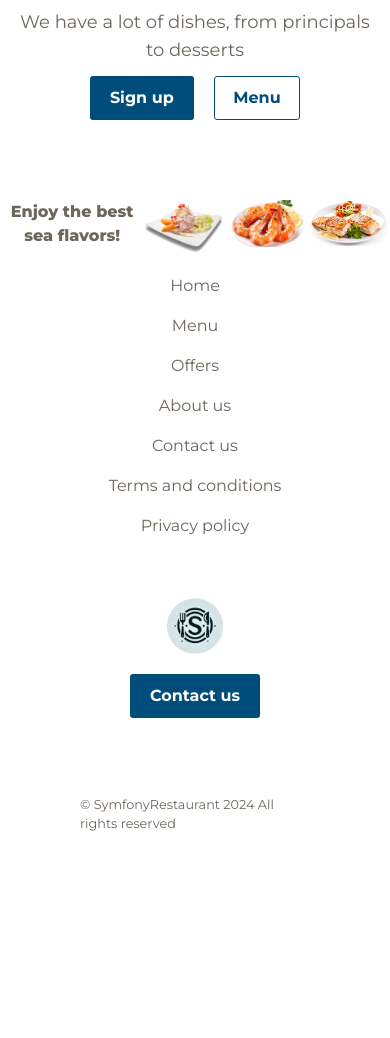
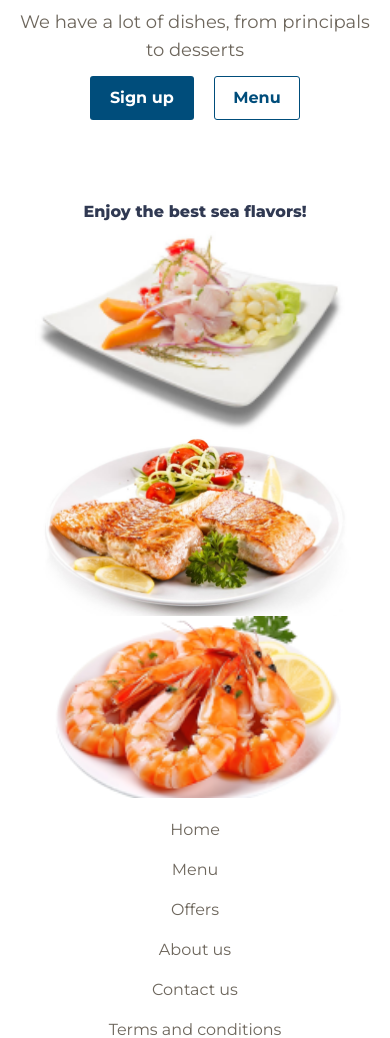
Before and after one commit to oliverdev75/daw2-store, a PHP site: page / in a window 390 px wide; the page is wider, and only the part inside the window is pictured. Shown: the part 332-1370 px from the top of that part. Before the commit the page ends 1163 px from the top of that part, so only its background shows below. Run offline with PHP 8.4, Linux system fonts and the light colour scheme; some libraries are stand-ins or nearby versions.

Commit message:
Landing second section missing responsive

```diff
--- a/app/views/site/index.php
+++ b/app/views/site/index.php
@@ -1,6 +1,6 @@
 <section class="py-20 lg:p-0 grid lg:grid-rows-1 lg:grid-cols-2 lg:gap-5 items-start">
     <div class="w-full lg:w-fit h-full grid lg:grid-cols-1 justify-center lg:justify-start content-center auto-rows-min gap-y-5 text-center md:text-left">
-        <h1 class="text-[2rem] lg:text-6xl text-white lg:text-[#303952]">Reach the infinite with our dishes variety</h1>
+        <h1 class="text-[2rem] lg:text-6xl text-white text-[#303952]">Reach the infinite with our dishes variety</h1>
         <div class="w-full lg:w-fit px-3 lg:p-0 grid lg:grid-rows-2 auto-rows-max gap-y-3 lg:gap-y-2 text-center lg:text-start">
             <p class="text-lg lg:text-2xl">We have a lot of dishes, from principals to desserts</p>
             <div class="w-full lg:w-fit grid grid-flow-col auto-rows-max auto-cols-max justify-center lg:justify-start gap-x-5">
@@ -13,9 +13,11 @@
         <img class="object-contain" src="<?= $this->image('cat_space') ?>" alt="Astronaut cat in space">
     </div>
 </section>
-<section class="lg:py-20 grid lg:grid-rows-3 lg:grid-cols-2 auto-rows-max grid-flow-col justify-items-center">
-    <h3 class="lg:row-start-1 lg:col-span-2 lg:text-5xl h-fit text-center">Enjoy the best sea flavors!</h3>
-    <img class="w-80 lg:row-start-2 lg:col-span-2 justify-self-center" src="<?= $this->image('ceviche') ?>" alt="Ceviche">
-    <img class="w-80 lg:row-start-3" src="<?= $this->image('prawns') ?>" alt="Lemmon prawns">
-    <img class="w-80 lg:row-start-3" src="<?= $this->image('salmon') ?>" alt="Salmon">
+<section class="lg:py-20 grid lg:grid-rows-4 auto-rows-max justify-center">
+    <h3 class="lg:text-5xl text-center text-[#303952]">Enjoy the best sea flavors!</h3>
+    <div class="lg:row-span-3 grid lg:grid-rows-2 lg:grid-cols-2 lg:gap-x-10 lg:gap-y-5">
+        <img class="w-80 lg:col-span-2 justify-self-center" src="<?= $this->image('ceviche') ?>" alt="Ceviche">
+        <img class="w-80 lg:row-start-2 lg:col-start-1" src="<?= $this->image('salmon') ?>" alt="Salmon">
+        <img class="w-80 lg:row-start-2 lg:col-start-2" src="<?= $this->image('prawns') ?>" alt="Lemmon prawns">
+    </div>
 </section>
```
